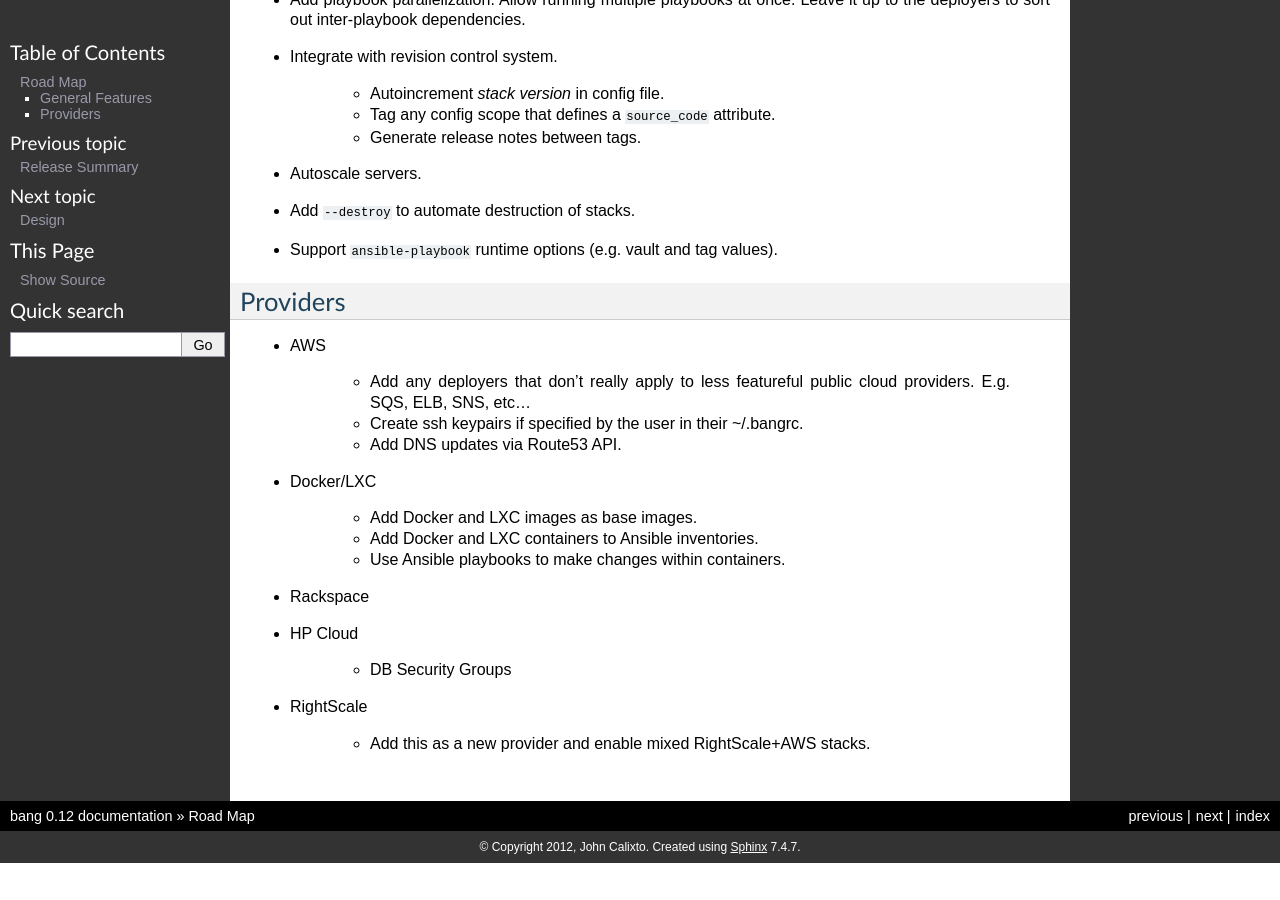
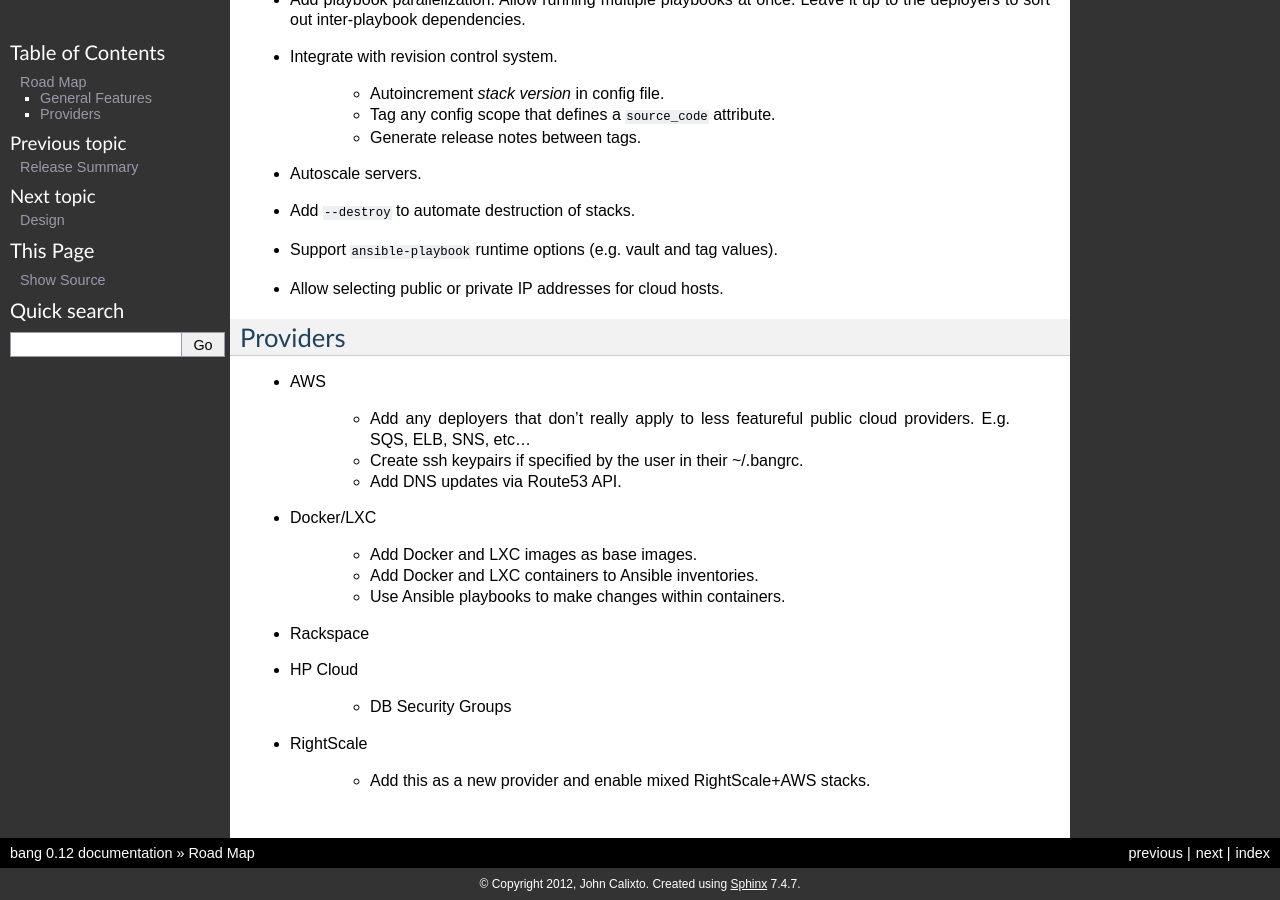
Before and after one commit to fr33jc/bang, a Sphinx documentation site: the page built from doc/roadmap.txt, in a window 1280 px wide and 900 px high, scrolled down 739 px. Built offline with Sphinx 7.4.7, drawn with Linux system fonts in a browser that asks for light colours; before the commit the page ends 1602 px from its top, so only the background shows below that.

Commit message:
Add roadmap item for selecting public/private IP address

```diff
--- a/doc/roadmap.txt
+++ b/doc/roadmap.txt
@@ -57,6 +57,7 @@ General Features
 - Support ``ansible-playbook`` runtime options (e.g. vault and tag
   values).
 
+- Allow selecting public or private IP addresses for cloud hosts.
 
 Providers
 ---------
```
